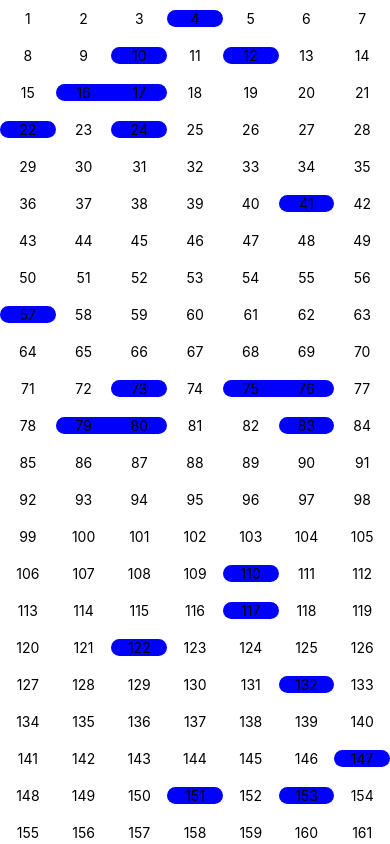
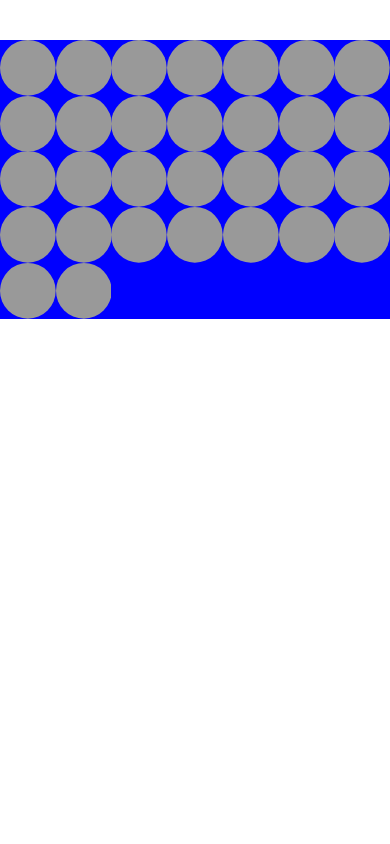
Before and after one commit to kasselTrankos/ats-components, a React Native app: screen / in a window 390 px wide. Shown: the top 844 px of the page. Built offline with nearby package versions, Linux system fonts and the light colour scheme.

Commit message:
feat() made f component for all, now need migrate logic

```diff
--- a/App.js
+++ b/App.js
@@ -1,51 +1,58 @@
 // @flow
 
 import React, { Component } from "react";
-
-import Calendar from "./src/Calendar.js";
+import { View } from 'react-native';
+import FCalendar from "./src/Calendar.js";
 import CalendarDay from "./src/CalendarDay.js";
 
-type State = {
-  days: []
-};
 
-export default class App extends Component<Props, State> {
-  state = {
-    days: []
-  };
+const App = props => <View style={{top: 40, flex: 1}}>
+    <FCalendar/>
+  </View>
 
-  componentWillMount() {
-    for (let i = 1; i <= 357; i++) {
-      this.state.days.push({ id: i, number: i, active: Math.random() >= 0.9 });
-    }
-  }
+export default App;
 
-  onSingleCellSelection = (dayIndex: number) => {
-    const days = this.state.days;
-    days[dayIndex].active = !days[dayIndex].active;
-    this.setState({
-      days
-    });
-  };
+// type State = {
+//   days: []
+// };
 
-  onMultiSelectionEnd = (selectionMode: string, selection: Array<number>) => {
-    const days = this.state.days;
-    for (const index in selection) {
-      days[selection[index]].active = selectionMode === "select";
-    }
-    this.setState({ days });
-  };
+// export default class App extends Component<Props, State> {
+//   state = {
+//     days: []
+//   };
 
-  renderCell = (day: {}) => <CalendarDay {...day} />;
+//   componentWillMount() {
+//     for (let i = 1; i <= 357; i++) {
+//       this.state.days.push({ id: i, number: i, active: Math.random() >= 0.9 });
+//     }
+//   }
 
-  render() {
-    return (
-      <Calendar
-        days={this.state.days}
-        renderCell={this.renderCell}
-        onSingleCellSelection={this.onSingleCellSelection}
-        onMultiSelectionEnd={this.onMultiSelectionEnd}
-      />
-    );
-  }
-}
+//   onSingleCellSelection = (dayIndex: number) => {
+//     const days = this.state.days;
+//     days[dayIndex].active = !days[dayIndex].active;
+//     this.setState({
+//       days
+//     });
+//   };
+
+//   onMultiSelectionEnd = (selectionMode: string, selection: Array<number>) => {
+//     const days = this.state.days;
+//     for (const index in selection) {
+//       days[selection[index]].active = selectionMode === "select";
+//     }
+//     this.setState({ days });
+//   };
+
+//   renderCell = (day: {}) => <CalendarDay {...day} />;
+
+//   render() {
+//     return (
+//       <Calendar
+//         days={this.state.days}
+//         renderCell={this.renderCell}
+//         onSingleCellSelection={this.onSingleCellSelection}
+//         onMultiSelectionEnd={this.onMultiSelectionEnd}
+//       />
+//     );
+//   }
+// }
--- a/src/Calendar.js
+++ b/src/Calendar.js
@@ -1,7 +1,8 @@
 // @flow
 
 import React, { Component } from 'react';
-import { View, FlatList, TouchableWithoutFeedback, PanResponder, Vibration } from 'react-native';
+  import { View, Dimensions, Text, FlatList, TouchableWithoutFeedback, PanResponder, Vibration } from 'react-native';
+import Day from './Day';
 
 const LONG_PRESS_TIMEOUT = 500;
 const VIBRATION_DURATION = 500;
@@ -38,271 +39,291 @@ const handleMultiSelection = (locationX, locationY, initialSelectedCellIndex, ce
 };
 
 
+const FCalendar = props => {
+  const {
+    amount = 30,
+    rows = 7,
+  } = props;
+  const {width} = Dimensions.get('window');
+  const radius = (width) / rows;
+  console.log('0000', width, rows, radius);
+  return (<View style={{
+    flexDirection: 'row',
+    flexWrap: 'wrap',
+    alignItems: 'flex-start',
+    backgroundColor: "blue",
+  }}>
+    {Array(amount).fill(0).map((el, i)=> <Day text={`${i+1}`} radius={radius}/>)}
+
+  </View>);
+}
+
+export default FCalendar;
 
 
-type Props = {
-  days: [],
-  onSingleCellSelection: (cellIndex: number) => void,
-  onMultiSelectionEnd: (selectionMode: string, selection: Array<number>) => void,
-  renderCell: (cellItem: Object) => any,
-  cellsPerRow: number,
-};
+// type Props = {
+//   days: [],
+//   onSingleCellSelection: (cellIndex: number) => void,
+//   onMultiSelectionEnd: (selectionMode: string, selection: Array<number>) => void,
+//   renderCell: (cellItem: Object) => any,
+//   cellsPerRow: number,
+// };
 
-type State = {
-  multiSelectionMode: ?('select' | 'deselect'),
-  initialSelectedCellIndex: ?number,
-  currentSelection: Array<number>,
-  cellLayout: {
-    height: number,
-    width: number,
-  },
-  calendarLayout: {
-    height: number,
-    width: number,
-  },
-  shouldScrollDown: boolean,
-  shouldScrollUp: boolean,
-  scrollOffset: number,
-  maxScrollOffset: number,
-};
+// type State = {
+//   multiSelectionMode: ?('select' | 'deselect'),
+//   initialSelectedCellIndex: ?number,
+//   currentSelection: Array<number>,
+//   cellLayout: {
+//     height: number,
+//     width: number,
+//   },
+//   calendarLayout: {
+//     height: number,
+//     width: number,
+//   },
+//   shouldScrollDown: boolean,
+//   shouldScrollUp: boolean,
+//   scrollOffset: number,
+//   maxScrollOffset: number,
+// };
 
-export default class Calendar extends Component<Props, State> {
-  panResponder;
-  flatList;
+// export default class Calendar extends Component<Props, State> {
+//   panResponder;
+//   flatList;
 
-  static defaultProps = {
-    cellsPerRow: 7,
-  };
+//   static defaultProps = {
+//     cellsPerRow: 7,
+//   };
 
-  state = {
-    multiSelectionMode: null,
-    initialSelectedCellIndex: null,
-    currentSelection: [],
-    cellLayout: {
-      height: 0,
-      width: 0,
-    },
-    calendarLayout: {
-      height: 0,
-      width: 0,
-    },
-    shouldScrollUp: false,
-    shouldScrollDown: false,
-    scrollOffset: 0,
-    maxScrollOffset: 1000,
-  };
+//   state = {
+//     multiSelectionMode: null,
+//     initialSelectedCellIndex: null,
+//     currentSelection: [],
+//     cellLayout: {
+//       height: 0,
+//       width: 0,
+//     },
+//     calendarLayout: {
+//       height: 0,
+//       width: 0,
+//     },
+//     shouldScrollUp: false,
+//     shouldScrollDown: false,
+//     scrollOffset: 0,
+//     maxScrollOffset: 1000,
+//   };
 
-  componentDidUpdate() {
-    const { shouldScrollUp, shouldScrollDown, scrollOffset, maxScrollOffset } = this.state;
-    if (shouldScrollUp) {
-      this.flatList.scrollToOffset({
-        offset: Math.max(scrollOffset - SCROLL_INCREMENTATION, 0),
-        animated: false,
-      });
-    } else if (shouldScrollDown) {
-      const scrollOffsetValue = this.state.maxScrollOffset
-        ? Math.min(scrollOffset + SCROLL_INCREMENTATION, maxScrollOffset)
-        : scrollOffset + SCROLL_INCREMENTATION;
+//   componentDidUpdate() {
+//     const { shouldScrollUp, shouldScrollDown, scrollOffset, maxScrollOffset } = this.state;
+//     if (shouldScrollUp) {
+//       this.flatList.scrollToOffset({
+//         offset: Math.max(scrollOffset - SCROLL_INCREMENTATION, 0),
+//         animated: false,
+//       });
+//     } else if (shouldScrollDown) {
+//       const scrollOffsetValue = this.state.maxScrollOffset
+//         ? Math.min(scrollOffset + SCROLL_INCREMENTATION, maxScrollOffset)
+//         : scrollOffset + SCROLL_INCREMENTATION;
 
-      this.flatList.scrollToOffset({
-        offset: scrollOffsetValue,
-        animated: false,
-      });
-    }
-  }
+//       this.flatList.scrollToOffset({
+//         offset: scrollOffsetValue,
+//         animated: false,
+//       });
+//     }
+//   }
 
-  isCellActive = (cellIndex: number) => this.props.days[cellIndex].active;
+//   isCellActive = (cellIndex: number) => this.props.days[cellIndex].active;
 
-  startMultiSelection = (cellIndex: number) => {
-    console.log('1111', cellIndex)
-    const isCellAlreadyActive = this.isCellActive(cellIndex);
-    this.setState({
-      multiSelectionMode: isCellAlreadyActive ? 'deselect' : 'select',
-      initialSelectedCellIndex: cellIndex,
-    });
+//   startMultiSelection = (cellIndex: number) => {
+//     console.log('1111', cellIndex)
+//     const isCellAlreadyActive = this.isCellActive(cellIndex);
+//     this.setState({
+//       multiSelectionMode: isCellAlreadyActive ? 'deselect' : 'select',
+//       initialSelectedCellIndex: cellIndex,
+//     });
 
-    Vibration.vibrate(VIBRATION_DURATION);
-  };
+//     Vibration.vibrate(VIBRATION_DURATION);
+//   };
 
-  selectSingleCell = (cellIndex: number) => this.props.onSingleCellSelection(cellIndex);
+//   selectSingleCell = (cellIndex: number) => this.props.onSingleCellSelection(cellIndex);
 
-  handlePanResponderEnd = nativeEvent => {
-    this.setState({ shouldScrollDown: false, shouldScrollUp: false });
-    if (this.state.multiSelectionMode) {
-      this.props.onMultiSelectionEnd(this.state.multiSelectionMode, this.state.currentSelection);
-      this.setState({
-        multiSelectionMode: null,
-        initialSelectedCellIndex: null,
-        currentSelection: [],
-      });
-    }
-  };
+//   handlePanResponderEnd = nativeEvent => {
+//     this.setState({ shouldScrollDown: false, shouldScrollUp: false });
+//     if (this.state.multiSelectionMode) {
+//       this.props.onMultiSelectionEnd(this.state.multiSelectionMode, this.state.currentSelection);
+//       this.setState({
+//         multiSelectionMode: null,
+//         initialSelectedCellIndex: null,
+//         currentSelection: [],
+//       });
+//     }
+//   };
 
 
-  handleMultiSelection = (locationX: number, locationY: number) => {
-    const { initialSelectedCellIndex } = this.state;
-    // (locationX, locationY, cellsPerRow, initialSelectedCellIndex, width, height)
-    const currentcellIndex = findCellIndex(locationX, locationY,
-      this.props.cellsPerRow, this.state.initialSelectedCellIndex, this.state.cellLayout.width, this.state.cellLayout.height);
+//   handleMultiSelection = (locationX: number, locationY: number) => {
+//     const { initialSelectedCellIndex } = this.state;
+//     // (locationX, locationY, cellsPerRow, initialSelectedCellIndex, width, height)
+//     const currentcellIndex = findCellIndex(locationX, locationY,
+//       this.props.cellsPerRow, this.state.initialSelectedCellIndex, this.state.cellLayout.width, this.state.cellLayout.height);
 
-    const startIndex = Math.max(Math.min(initialSelectedCellIndex, currentcellIndex), 0);
-    const endIndex = Math.min(
-      Math.max(initialSelectedCellIndex, currentcellIndex),
-      this.props.days.length - 1
-    );
-    let currentSelection = [];
-    for (let i = startIndex; i <= endIndex; i++) {
-      currentSelection.push(i);
-    }
-    this.setState({ currentSelection });
-  };
+//     const startIndex = Math.max(Math.min(initialSelectedCellIndex, currentcellIndex), 0);
+//     const endIndex = Math.min(
+//       Math.max(initialSelectedCellIndex, currentcellIndex),
+//       this.props.days.length - 1
+//     );
+//     let currentSelection = [];
+//     for (let i = startIndex; i <= endIndex; i++) {
+//       currentSelection.push(i);
+//     }
+//     this.setState({ currentSelection });
+//   };
 
-  handleScroll = (locationY: number) => {
-    const calendarRelativePositionY =
-      Math.floor(this.state.initialSelectedCellIndex / this.props.cellsPerRow) *
-        this.state.cellLayout.height +
-      locationY -
-      this.state.scrollOffset;
+//   handleScroll = (locationY: number) => {
+//     const calendarRelativePositionY =
+//       Math.floor(this.state.initialSelectedCellIndex / this.props.cellsPerRow) *
+//         this.state.cellLayout.height +
+//       locationY -
+//       this.state.scrollOffset;
 
-    if (
-      calendarRelativePositionY >
-      this.state.calendarLayout.height - DISTANCE_BEFORE_MANUAL_SCROLL
-    ) {
-      this.setState({ shouldScrollDown: true });
-    } else if (calendarRelativePositionY < DISTANCE_BEFORE_MANUAL_SCROLL) {
-      this.setState({ shouldScrollUp: true });
-    } else {
-      this.setState({ shouldScrollDown: false, shouldScrollUp: false });
-    }
-  };
+//     if (
+//       calendarRelativePositionY >
+//       this.state.calendarLayout.height - DISTANCE_BEFORE_MANUAL_SCROLL
+//     ) {
+//       this.setState({ shouldScrollDown: true });
+//     } else if (calendarRelativePositionY < DISTANCE_BEFORE_MANUAL_SCROLL) {
+//       this.setState({ shouldScrollUp: true });
+//     } else {
+//       this.setState({ shouldScrollDown: false, shouldScrollUp: false });
+//     }
+//   };
 
-  componentWillMount() {
-    this.panResponder = PanResponder.create({
-      onMoveShouldSetPanResponder: () => this.state.multiSelectionMode,
-      onPanResponderMove: (evt, gs) => {
-        const { locationX, locationY } = evt.nativeEvent;
-        const { moveX, moveY} = gs;
-        const {
-          initialSelectedCellIndex,
-          cellLayout: { width, height}
-        } = this.state;
-        const {
-          cellsPerRow,
-          days
-        } = this.props;
-        // (locationX, locationY, initialSelectedCellIndex, cellsPerRow, width, height, days)
-        const currentSelection =  handleMultiSelection(moveX, moveY, initialSelectedCellIndex, cellsPerRow, width, height, days);
-        this.setState({ currentSelection });
-        this.handleScroll(locationY);
-      },
-      onPanResponderTerminate: evt => this.handlePanResponderEnd(evt.nativeEvent),
-      onPanResponderRelease: evt => this.handlePanResponderEnd(evt.nativeEvent),
-    });
-  }
+//   componentWillMount() {
+//     this.panResponder = PanResponder.create({
+//       onMoveShouldSetPanResponder: () => this.state.multiSelectionMode,
+//       onPanResponderMove: (evt, gs) => {
+//         const { locationX, locationY } = evt.nativeEvent;
+//         const { moveX, moveY} = gs;
+//         const {
+//           initialSelectedCellIndex,
+//           cellLayout: { width, height}
+//         } = this.state;
+//         const {
+//           cellsPerRow,
+//           days
+//         } = this.props;
+//         // (locationX, locationY, initialSelectedCellIndex, cellsPerRow, width, height, days)
+//         const currentSelection =  handleMultiSelection(moveX, moveY, initialSelectedCellIndex, cellsPerRow, width, height, days);
+//         this.setState({ currentSelection });
+//         this.handleScroll(locationY);
+//       },
+//       onPanResponderTerminate: evt => this.handlePanResponderEnd(evt.nativeEvent),
+//       onPanResponderRelease: evt => this.handlePanResponderEnd(evt.nativeEvent),
+//     });
+//   }
 
-  onFirstcellLayout = ({
-    nativeEvent: {
-      layout: { width, height },
-    },
-  }) => {
-    this.setState({
-      cellLayout: {
-        height,
-        width,
-      },
-    });
-  };
+//   onFirstcellLayout = ({
+//     nativeEvent: {
+//       layout: { width, height },
+//     },
+//   }) => {
+//     this.setState({
+//       cellLayout: {
+//         height,
+//         width,
+//       },
+//     });
+//   };
 
-  isCellSelected = index =>
-    this.state.currentSelection.includes(index) && this.state.multiSelectionMode === 'select';
+//   isCellSelected = index =>
+//     this.state.currentSelection.includes(index) && this.state.multiSelectionMode === 'select';
 
-  isCellDeselected = index =>
-    this.state.currentSelection.includes(index) && this.state.multiSelectionMode === 'deselect';
+//   isCellDeselected = index =>
+//     this.state.currentSelection.includes(index) && this.state.multiSelectionMode === 'deselect';
 
-  renderCell = ({ index, item }) => {
-    item.selected = this.isCellSelected(index);
-    item.deselected = this.isCellDeselected(index);
+//   renderCell = ({ index, item }) => {
+//     item.selected = this.isCellSelected(index);
+//     item.deselected = this.isCellDeselected(index);
 
-    return (
-      <TouchableWithoutFeedback
-        onPress={() => this.selectSingleCell(index)}
-        onLongPress={() => this.startMultiSelection(index)}
-        delayLongPress={LONG_PRESS_TIMEOUT}
-        onLayout={index === 0 ? this.onFirstcellLayout : () => {}}
-      >
-        <View style={{ flex: 1 }} pointerEvents="box-only">
-          {this.props.renderCell(item)}
-        </View>
-      </TouchableWithoutFeedback>
-    );
-  };
+//     return (
+//       <TouchableWithoutFeedback
+//         onPress={() => this.selectSingleCell(index)}
+//         onLongPress={() => this.startMultiSelection(index)}
+//         delayLongPress={LONG_PRESS_TIMEOUT}
+//         onLayout={index === 0 ? this.onFirstcellLayout : () => {}}
+//       >
+//         <View style={{ flex: 1 }} pointerEvents="box-only">
+//           {this.props.renderCell(item)}
+//         </View>
+//       </TouchableWithoutFeedback>
+//     );
+//   };
 
-  onCalendarLayout = ({
-    nativeEvent: {
-      layout: { x, y, width, height },
-    },
-  }) => {
-    this.setState({
-      calendarLayout: {
-        height,
-        width,
-      },
-    });
-  };
+//   onCalendarLayout = ({
+//     nativeEvent: {
+//       layout: { x, y, width, height },
+//     },
+//   }) => {
+//     this.setState({
+//       calendarLayout: {
+//         height,
+//         width,
+//       },
+//     });
+//   };
 
-  onScroll = (event: Object) => {
-    const { contentOffset, contentSize, layoutMeasurement } = event.nativeEvent;
-    const maxScrollOffset = contentSize.height - layoutMeasurement.height;
-    this.setState({ maxScrollOffset, scrollOffset: contentOffset.y });
-  };
+//   onScroll = (event: Object) => {
+//     const { contentOffset, contentSize, layoutMeasurement } = event.nativeEvent;
+//     const maxScrollOffset = contentSize.height - layoutMeasurement.height;
+//     this.setState({ maxScrollOffset, scrollOffset: contentOffset.y });
+//   };
 
-  render() {
-    const { days, cellsPerRow } = this.props;
+//   render() {
+//     const { days, cellsPerRow } = this.props;
 
-    const renderedCells = days.map((item: Object, index: number) => {
-      const renderedCell = {
-        ...item,
-        selected: this.isCellSelected(index),
-        deselected: this.isCellDeselected(index),
-        first: false,
-        last: false,
-      };
+//     const renderedCells = days.map((item: Object, index: number) => {
+//       const renderedCell = {
+//         ...item,
+//         selected: this.isCellSelected(index),
+//         deselected: this.isCellDeselected(index),
+//         first: false,
+//         last: false,
+//       };
 
-      if (renderedCell.active || renderedCell.selected || renderedCell.deselected) {
-        if (
-          index === 0 ||
-          (!this.isCellSelected(index - 1) &&
-            !this.isCellDeselected(index - 1) &&
-            !days[index - 1].active)
-        ) {
-          renderedCell.first = true;
-        }
-        if (
-          index === days.length - 1 ||
-          (!this.isCellSelected(index + 1) &&
-            !this.isCellDeselected(index + 1) &&
-            !days[index + 1].active)
-        ) {
-          renderedCell.last = true;
-        }
-      }
+//       if (renderedCell.active || renderedCell.selected || renderedCell.deselected) {
+//         if (
+//           index === 0 ||
+//           (!this.isCellSelected(index - 1) &&
+//             !this.isCellDeselected(index - 1) &&
+//             !days[index - 1].active)
+//         ) {
+//           renderedCell.first = true;
+//         }
+//         if (
+//           index === days.length - 1 ||
+//           (!this.isCellSelected(index + 1) &&
+//             !this.isCellDeselected(index + 1) &&
+//             !days[index + 1].active)
+//         ) {
+//           renderedCell.last = true;
+//         }
+//       }
 
-      return renderedCell;
-    });
+//       return renderedCell;
+//     });
 
-    return (
-      <View style={{}} {...this.panResponder.panHandlers}>
-        <FlatList
-          ref={ref => (this.flatList = ref)}
-          onLayout={this.onCalendarLayout}
-          data={renderedCells}
-          onScroll={this.onScroll}
-          renderItem={this.renderCell}
-          numColumns={cellsPerRow}
-          keyExtractor={item => item.id.toString()}
-          scrollEnabled={this.state.initialSelectedCellIndex === null}
-        />
-      </View>
-    );
-  }
-}
+//     return (
+//       <View style={{}} {...this.panResponder.panHandlers}>
+//         <FlatList
+//           ref={ref => (this.flatList = ref)}
+//           onLayout={this.onCalendarLayout}
+//           data={renderedCells}
+//           onScroll={this.onScroll}
+//           renderItem={this.renderCell}
+//           numColumns={cellsPerRow}
+//           keyExtractor={item => item.id.toString()}
+//           scrollEnabled={this.state.initialSelectedCellIndex === null}
+//         />
+//       </View>
+//     );
+//   }
+// }
```
Also changed, not shown: src/Day.js (+8 -8 lines).
